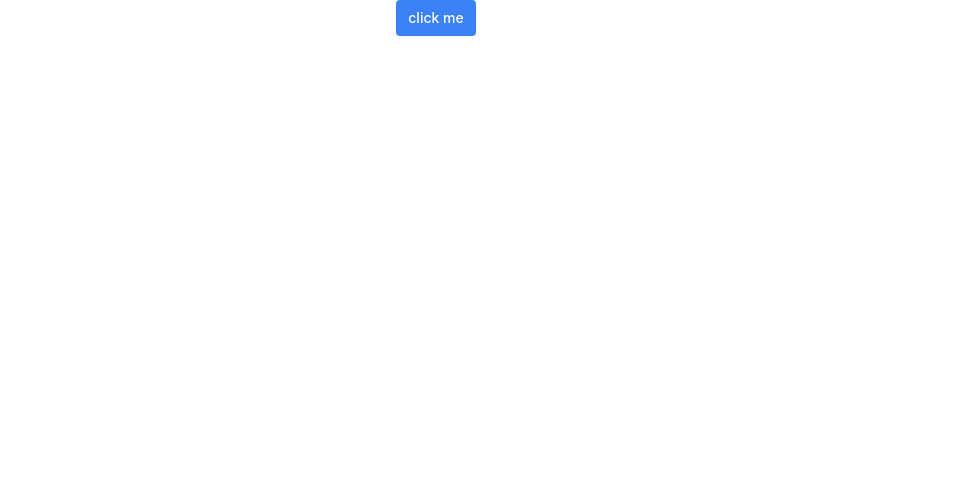
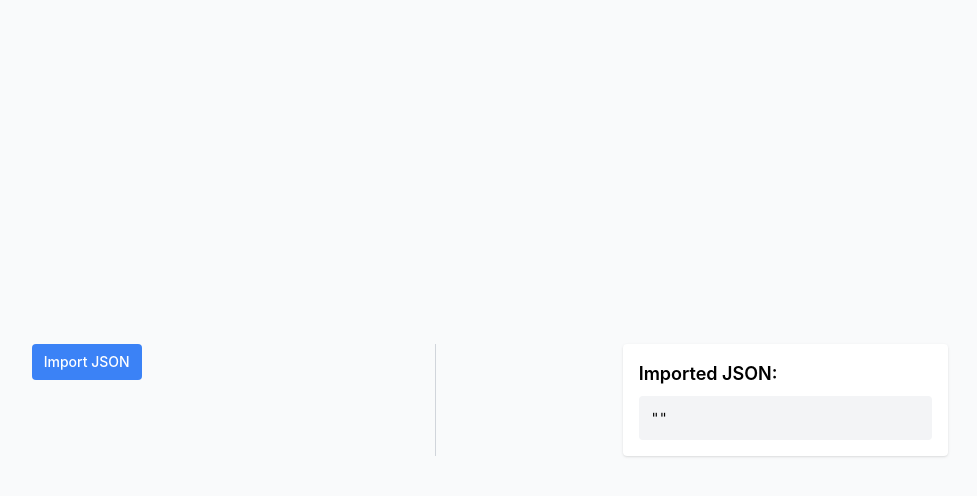
Before and after one commit to touhid9teen/collapsible-tree-explorer, a React (Create React App) app: page / in a window 1280 px wide. Shown: the top 496 px of the page, without its empty margins (204-1181 px from the left). Built offline with nearby package versions, Linux system fonts and the light colour scheme.

Commit message:
feat(import-modal): implement JSON import modal with textarea input and validation

```diff
--- a/src/App.js
+++ b/src/App.js
@@ -1,30 +1,38 @@
 import { useState } from "react";
 import Button from "./components/Button";
-import Modal from "./components/modal/Modal";
+import ImportModal from "./components/modal/ImportModal";
 
-function App() {
+export default function App() {
   const [showModal, setShowModal] = useState(false);
-  const onClick = () => {
-    setShowModal(true);
-  };
+  const [importedJson, setImportedJson] = useState("");
+
   return (
-    <div className="flex h-screen w-screen item-center justify-center">
-      <div>
-        <Button onClick={onClick} children={"click me"} />
+    <div className="h-screen w-screen flex items-center justify-center bg-gray-50">
+      <div className="grid grid-cols-3 gap-6 items-start w-[80%] ">
+        {/* Left Section */}
+        <div className="flex flex-col items-center">
+          <Button onClick={() => setShowModal(true)}> Import JSON</Button>
+        </div>
+
+        {/* Separator */}
+        <div className="w-full h-full flex justify-center">
+          <div className="border-l border-gray-300 h-full"></div>
+        </div>
+
+        {/* Right Section */}
+        <div className="p-4 bg-white rounded shadow w-full">
+          <h3 className="text-lg font-semibold mb-2">Imported JSON:</h3>
+          <pre className="text-sm bg-gray-100 p-3 rounded">
+            {JSON.stringify(importedJson, null, 2)}
+          </pre>
+        </div>
+
+        <ImportModal
+          isOpen={showModal}
+          onClose={() => setShowModal(false)}
+          onImport={setImportedJson}
+        />
       </div>
-
-      <Modal
-        open={showModal}
-        onClose={() => setShowModal(false)}
-        title={"this is modal title"}
-      >
-        <div className="h-20 flex items-center justify-center flex-col">
-          <div>this is test modal descriptions</div>
-          <Button onClick={() => setShowModal(false)}>close</Button>
-        </div>
-      </Modal>
     </div>
   );
 }
-
-export default App;
--- /dev/null
+++ b/src/components/modal/ImportModal.jsx
@@ -0,0 +1,30 @@
+import { useState } from "react";
+import Modal from "./Modal";
+import Button from "../Button";
+
+export default function ImportModal({ isOpen, onClose, onImport }) {
+  const [json, setJson] = useState("");
+  const handleImport = () => {
+    try {
+      const importedJson = JSON.parse(json);
+      onImport(importedJson);
+      setJson("");
+    } catch {
+      alert("Invalid JSON");
+    }
+  };
+  return (
+    <Modal open={isOpen} title="Import JSON" onClose={onClose}>
+      <textarea
+        value={json}
+        onChange={(e) => setJson(e.target.value)}
+        className="w-full h-48 p-3 border border-gray-300 rounded font-mono text-sm mb-4 resize-none"
+        placeholder="Paste JSON here..."
+      />
+      <div className="flex gap-2 justify-end">
+        <Button onClick={onClose} variant="secondary" children="Cancel" />
+        <Button onClick={handleImport} variant="primary" children="Import" />
+      </div>
+    </Modal>
+  );
+}
```
